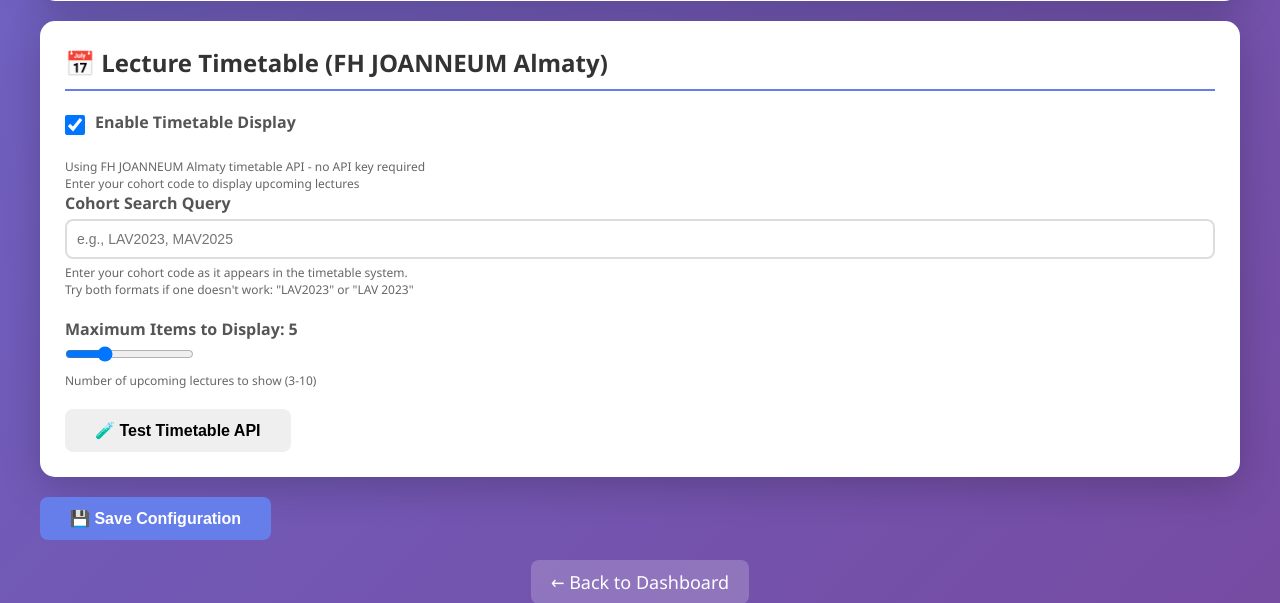
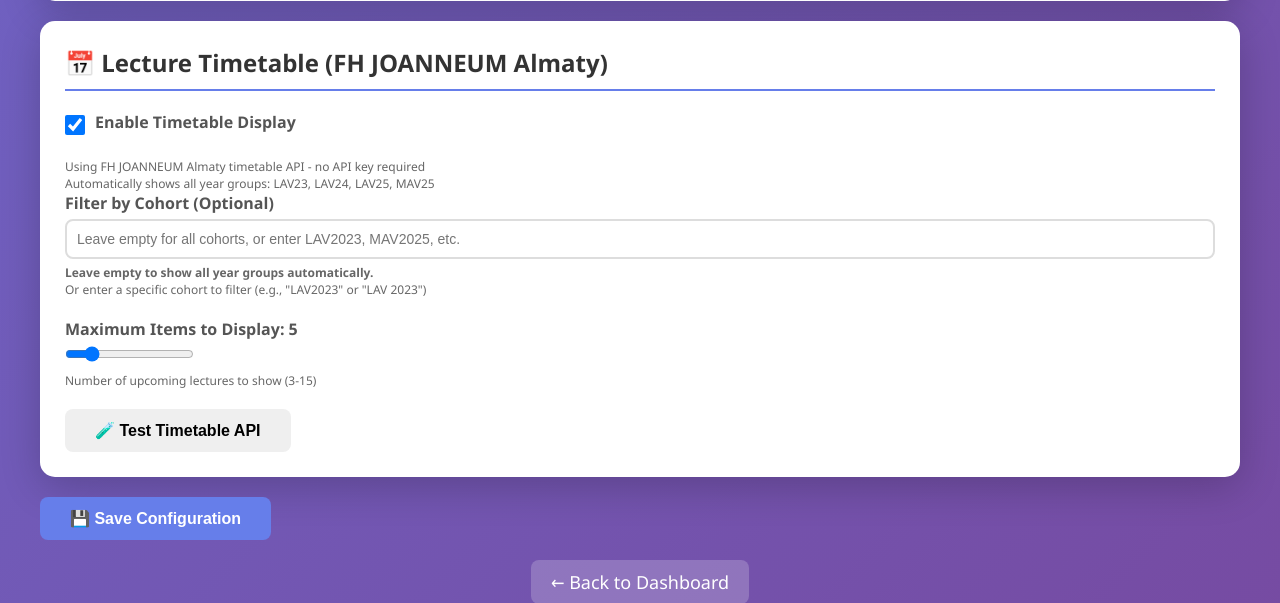
Before and after one commit to angeeinstein/digital-signage-screen, a Flask app: page /admin in a window 1280 px wide. Shown: the part 2715-3318 px from the top of the page. Run offline with Flask 3, Linux system fonts and the light colour scheme; the visitor is signed in with stand-in values (Sample User, id 1).

Commit message:
Update timetable configuration and admin panel instructions: allow automatic cohort display and enhance user guidance for cohort filtering

```diff
--- a/app.py
+++ b/app.py
@@ -79,7 +79,7 @@ DEFAULT_DASHBOARD_CONFIG = {
     },
     'timetable': {
         'enabled': True,
-        'cohort': '',  # Search query for cohort (e.g., 'LAV2023', 'MAV2025')
+        'cohort': '',  # Optional: filter by specific cohort (e.g., 'LAV2023'). Leave empty for all year groups
         'max_items': 5  # Maximum number of upcoming lectures to display
     }
 }
@@ -675,18 +675,53 @@ def get_almaty_lectures(cohort, max_items=5):
         end_date = (now.replace(hour=0, minute=0, second=0, microsecond=0) +
                     timedelta(days=14)).strftime('%Y-%m-%d')
 
-        # Fetch from Almaty API
+        # Determine which cohorts to query
+        if cohort:
+            # Use specific cohort from config
+            cohorts_to_query = [cohort]
+        else:
+            # Calculate valid year groups based on current academic year
+            current_year = now.year
+            current_month = now.month
+
+            # Determine academic year start (October = month 10)
+            if current_month >= 10:
+                academic_year = current_year
+            else:
+                academic_year = current_year - 1
+
+            # Generate all valid cohorts for this academic year
+            # Format for API: "LAV 2023", "MAV 2025" (with space and full year)
+            cohorts_to_query = [
+                f"LAV {academic_year - 2}",  # 3rd year LAV
+                f"LAV {academic_year - 1}",  # 2nd year LAV
+                f"LAV {academic_year}",      # 1st year LAV
+                f"MAV {academic_year}"       # Master MAV
+            ]
+
+        # Fetch lectures for all cohorts
+        all_events = []
         url = 'https://almaty.fh-joanneum.at/stundenplan/json.php'
-        params = {
-            'q': cohort,
-            'start': start_date,
-            'end': end_date
-        }
-
-        response = requests.get(url, params=params, timeout=10)
-        response.raise_for_status()
-
-        events = response.json()
+
+        for query_cohort in cohorts_to_query:
+            try:
+                params = {
+                    'q': query_cohort,
+                    'start': start_date,
+                    'end': end_date
+                }
+
+                response = requests.get(url, params=params, timeout=10)
+                response.raise_for_status()
+
+                events = response.json()
+                if isinstance(events, list):
+                    all_events.extend(events)
+            except Exception as e:
+                logger.warning(f"Error fetching lectures for cohort {query_cohort}: {e}")
+                continue
+
+        events = all_events
 
         # Filter and process events
         lectures = []
@@ -1259,13 +1294,12 @@ def get_timetable():
         if not timetable_config.get('enabled', False):
             return jsonify({'success': True, 'lectures': []})
 
+        max_items = timetable_config.get('max_items', 5)
+
+        # Get cohort from config, or use all valid year groups
         cohort = timetable_config.get('cohort', '').strip()
-        if not cohort:
-            return jsonify({'success': True, 'lectures': []})
-
-        max_items = timetable_config.get('max_items', 5)
-
-        # Get lectures from Almaty API
+
+        # Get lectures from Almaty API (automatically handles all year groups if cohort is empty)
         lectures = get_almaty_lectures(cohort, max_items)
 
         return jsonify({
--- a/templates/admin.html
+++ b/templates/admin.html
@@ -528,23 +528,23 @@
             </div>
             <p class="help-text">
                 Using FH JOANNEUM Almaty timetable API - no API key required<br>
-                Enter your cohort code to display upcoming lectures
+                Automatically shows all year groups: LAV23, LAV24, LAV25, MAV25
             </p>
 
             <div class="form-group">
-                <label for="timetableCohort">Cohort Search Query</label>
-                <input type="text" id="timetableCohort" placeholder="e.g., LAV2023, MAV2025">
+                <label for="timetableCohort">Filter by Cohort (Optional)</label>
+                <input type="text" id="timetableCohort" placeholder="Leave empty for all cohorts, or enter LAV2023, MAV2025, etc.">
                 <div class="help-text">
-                    Enter your cohort code as it appears in the timetable system.<br>
-                    Try both formats if one doesn't work: "LAV2023" or "LAV 2023"
+                    <strong>Leave empty to show all year groups automatically.</strong><br>
+                    Or enter a specific cohort to filter (e.g., "LAV2023" or "LAV 2023")
                 </div>
             </div>
 
             <div class="form-group">
                 <label for="timetableMaxItems">Maximum Items to Display: <span id="timetableMaxValue">5</span></label>
-                <input type="range" id="timetableMaxItems" min="3" max="10" value="5" step="1"
+                <input type="range" id="timetableMaxItems" min="3" max="15" value="5" step="1"
                        oninput="document.getElementById('timetableMaxValue').textContent = this.value">
-                <div class="help-text">Number of upcoming lectures to show (3-10)</div>
+                <div class="help-text">Number of upcoming lectures to show (3-15)</div>
             </div>
 
             <button class="btn btn-secondary" onclick="testTimetableAPI()">🧪 Test Timetable API</button>
```
